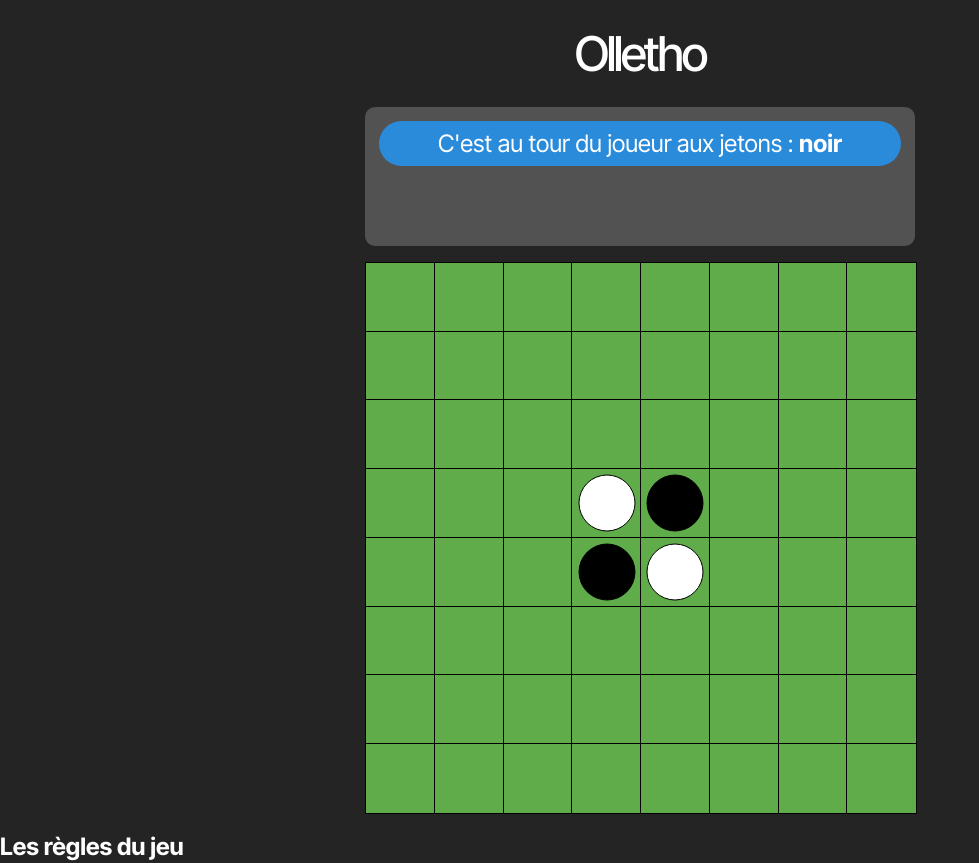
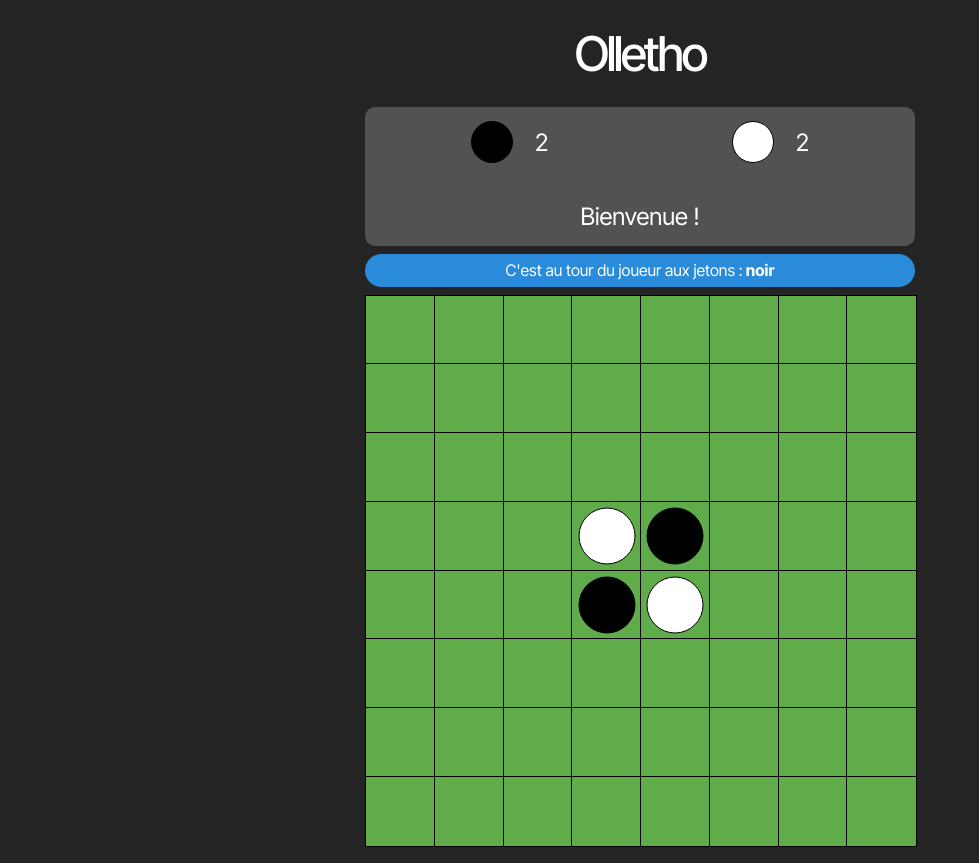
Before and after one commit to MaelleN95/olletho, a React (Vite) app: page / in a window 1280 px wide. Shown: the top 863 px of the page, without its empty margins (0-979 px from the left). Built offline with nearby package versions, Linux system fonts and the light colour scheme.

Commit message:
Update: Update Cell component to handle hover and display potential flipped pieces

```diff
--- a/src/components/Cell.jsx
+++ b/src/components/Cell.jsx
@@ -1,4 +1,12 @@
-function cell({ cellValue, onClick, isLastMove, isFlipped }) {
+function cell({
+  cellValue,
+  onClick,
+  onHover,
+  onLeave,
+  isLastMove,
+  isFlipped,
+  isHoveredFlipped,
+}) {
   // determine the class name for the cell based on its value
   let cellClassName = 'cell';
   if (cellValue === 1) {
@@ -16,7 +24,19 @@ function cell({ cellValue, onClick, isLastMove, isFlipped }) {
   if (isFlipped) {
     cellClassName += ' flipped';
   }
-  return <div className={cellClassName} onClick={onClick}></div>;
+
+  // add the hovered-flipped class if the cell is hovered flipped
+  if (isHoveredFlipped) {
+    cellClassName += ' hovered-flipped';
+  }
+  return (
+    <div
+      className={cellClassName}
+      onClick={onClick}
+      onMouseEnter={onHover}
+      onMouseLeave={onLeave}
+    ></div>
+  );
 }
 
 export default cell;
--- a/src/components/GameBoard.jsx
+++ b/src/components/GameBoard.jsx
@@ -7,6 +7,7 @@ import {
   flipPieces,
   checkEndGame,
   canPlayerMakeMove,
+  countDisks,
 } from '../logic/gameLogic';
 
 function GameBoard() {
@@ -16,9 +17,12 @@ function GameBoard() {
   const [player, setPlayer] = useState(1); // Player 1 is black, player 2 is white
   const [lastMove, setLastMove] = useState(null);
   const [flippedPieces, setFlippedPieces] = useState([]);
+  const [hoverFlippedPieces, setHoverFlippedPieces] = useState([]);
 
-  const [message, setMessage] = useState('');
+  const [message, setMessage] = useState('Bienvenue !');
   const [endGame, setEndGame] = useState(false);
+  const [blackDisks, setBlackDisks] = useState(2);
+  const [whiteDisks, setWhiteDisks] = useState(2);
 
   /**
    * Execute the move for the current player
@@ -69,13 +73,22 @@ function GameBoard() {
    */
   const managePlayerMove = (row, col) => {
     // Reset the message
-    setMessage('');
+    setMessage('...');
     // Try to execute the game logic for the current player
     const { moveExecuted, newBoardState } = executeMove(row, col, player);
 
     // If the move was successful, attempt to switch to the other player
     if (moveExecuted) {
-      const nextPlayer = 3 - player; // Switch to the other player
+      // Switch to the other player
+      const nextPlayer = 3 - player;
+
+      // Update the disk count
+      setBlackDisks(countDisks(newBoardState)[0]);
+      setWhiteDisks(countDisks(newBoardState)[1]);
+
+      // Clear the potential flipped pieces
+      setHoverFlippedPieces([]);
+
       // Check if the game is over
       setEndGame(checkEndGame(newBoardState));
 
@@ -102,6 +115,18 @@ function GameBoard() {
     }
   };
 
+  const highlightPotentialFlips = (row, col) => {
+    const { validMove, flippedPieces } = validMoves(
+      row,
+      col,
+      player,
+      boardState
+    );
+    if (validMove) setHoverFlippedPieces(flippedPieces[0]);
+  };
+
+  const clearPotentialFlips = () => setHoverFlippedPieces([]);
+
   return (
     <>
       <GameStatus
@@ -109,6 +134,8 @@ function GameBoard() {
         endGame={endGame}
         boardState={boardState}
         message={message}
+        blackDisks={blackDisks}
+        whiteDisks={whiteDisks}
       />
       <div id="board">
         {boardState.map((row, rowIndex) =>
@@ -117,6 +144,8 @@ function GameBoard() {
               key={`${rowIndex}-${colIndex}`}
               cellValue={cellValue}
               onClick={() => managePlayerMove(rowIndex, colIndex, player)}
+              onHover={() => highlightPotentialFlips(rowIndex, colIndex)}
+              onLeave={clearPotentialFlips}
               isLastMove={
                 lastMove && lastMove[0] === rowIndex && lastMove[1] === colIndex
               }
@@ -124,6 +153,10 @@ function GameBoard() {
                 ([flippedirectionRow, flippedirectionCol]) =>
                   flippedirectionRow === rowIndex &&
                   flippedirectionCol === colIndex
+              )}
+              isHoveredFlipped={hoverFlippedPieces.some(
+                ([hoverRow, hoverCol]) =>
+                  hoverRow === rowIndex && hoverCol === colIndex
               )}
             />
           ))
--- a/src/components/GameStatus.jsx
+++ b/src/components/GameStatus.jsx
@@ -1,9 +1,8 @@
 import { checkWinner } from '../logic/gameLogic';
 
-function GameStatus({ player, endGame, boardState, message }) {
+function GameStatus({ player, whiteDisks, blackDisks, endGame, message }) {
   if (endGame) {
-    const [winner, numberOfBlackDisk, numberOfWhiteDisk] =
-      checkWinner(boardState);
+    const winner = checkWinner(blackDisks, whiteDisks);
 
     if (winner === 'draw') {
       return (
@@ -11,10 +10,10 @@ function GameStatus({ player, endGame, boardState, message }) {
           <p className="winner">Egalité !</p>
           <div className="disk-count">
             <p>
-              <span className="disk black-disk"></span> {numberOfBlackDisk}
+              <span className="disk black-disk"></span> {blackDisks}
             </p>
             <p>
-              <span className="disk white-disk"></span> {numberOfWhiteDisk}
+              <span className="disk white-disk"></span> {whiteDisks}
             </p>
           </div>
         </div>
@@ -27,10 +26,10 @@ function GameStatus({ player, endGame, boardState, message }) {
           </p>
           <div className="disk-count">
             <p>
-              <span className="disk black-disk"></span> {numberOfBlackDisk}
+              <span className="disk black-disk"></span> {blackDisks}
             </p>
             <p>
-              <span className="disk white-disk"></span> {numberOfWhiteDisk}
+              <span className="disk white-disk"></span> {whiteDisks}
             </p>
           </div>
         </div>
@@ -38,13 +37,23 @@ function GameStatus({ player, endGame, boardState, message }) {
     }
   }
   return (
-    <div className="game-status">
+    <>
+      <div className="game-status">
+        <div className="disk-count">
+          <p>
+            <span className="disk black-disk"></span> {blackDisks}
+          </p>
+          <p>
+            <span className="disk white-disk"></span> {whiteDisks}
+          </p>
+        </div>
+        {message ? <p className="message">{message}</p> : null}
+      </div>
       <p className="player-turn-info">
-        C&apos;est au tour du joueur aux jetons :{' '}
-        <strong>{player === 1 ? 'noir' : 'blanc'}</strong>
+        C&apos;est au tour du joueur aux jetons :
+        <strong> {player === 1 ? 'noir' : 'blanc'}</strong>
       </p>
-      {message ? <p className="message">{message}</p> : null}
-    </div>
+    </>
   );
 }
 
--- a/src/logic/gameLogic.js
+++ b/src/logic/gameLogic.js
@@ -12,6 +12,28 @@ export const initializeBoard = () => {
   newBoardState[4][4] = 2;
 
   return newBoardState;
+};
+
+/**
+ *  Count the number of black and white disks on the board
+ * @param {Array<Array<number>>} boardState
+ * @returns  {Array<number>} An array containing the number of black and white disks
+ */
+export const countDisks = (boardState) => {
+  let blackDisks = 0;
+  let whiteDisks = 0;
+
+  for (let row = 0; row < 8; row++) {
+    for (let col = 0; col < 8; col++) {
+      if (boardState[row][col] === 1) {
+        blackDisks++;
+      } else if (boardState[row][col] === 2) {
+        whiteDisks++;
+      }
+    }
+  }
+
+  return [blackDisks, whiteDisks];
 };
 
 /**
@@ -53,26 +75,13 @@ export const canPlayerMakeMove = (player, boardState) => {
  * @param {Array<Array<number>>} boardState The current state of the board
  * @returns {Array} An array containing the winner and the number of black and white pieces
  */
-export const checkWinner = (boardState) => {
-  let blackPieces = 0;
-  let whitePieces = 0;
-
-  for (let row = 0; row < 8; row++) {
-    for (let col = 0; col < 8; col++) {
-      if (boardState[row][col] === 1) {
-        blackPieces++;
-      } else if (boardState[row][col] === 2) {
-        whitePieces++;
-      }
-    }
-  }
-
-  if (blackPieces > whitePieces) {
-    return ['noir', blackPieces, whitePieces];
-  } else if (whitePieces > blackPieces) {
-    return ['blanc', blackPieces, whitePieces];
+export const checkWinner = (blackDisks, whiteDisks) => {
+  if (blackDisks > whiteDisks) {
+    return 'noir';
+  } else if (whiteDisks > blackDisks) {
+    return 'blanc';
   } else {
-    return ['égalité', blackPieces, whitePieces];
+    return 'draw';
   }
 };
 
--- a/src/styles/cell.css
+++ b/src/styles/cell.css
@@ -8,6 +8,18 @@
   border: 1px solid #000;
   cursor: pointer;
   background-color: var(--green-board);
+}
+
+.cell::after {
+  content: '';
+  position: absolute;
+  top: 50%;
+  left: 50%;
+  transform: translate(-50%, -50%);
+  width: 0;
+  height: 0;
+  border-radius: 50%;
+  transition: all 0.18s;
 }
 
 .cell:hover {
@@ -67,3 +79,16 @@
   border-radius: 50%;
   background-color: var(--flipped-disk);
 }
+
+.hovered-flipped::after {
+  content: '';
+  position: absolute;
+  top: 50%;
+  left: 50%;
+  transform: translate(-50%, -50%);
+  width: 40%;
+  height: 40%;
+  border-radius: 50%;
+  background-color: var(--blue);
+  opacity: 0.75;
+}
--- a/src/styles/gameStatus.css
+++ b/src/styles/gameStatus.css
@@ -4,7 +4,7 @@
   justify-content: space-between;
 
   padding: 0.9rem;
-  margin: 1rem 0;
+  margin: 0.5rem 0;
   height: 110px;
   background-color: #525252;
   border-radius: 10px;
@@ -17,9 +17,10 @@
 .player-turn-info {
   text-align: center;
   border-radius: 50px;
-  padding: 0.5rem;
+  padding: 0.4rem;
   background-color: var(--blue);
-  font-size: 1.5rem;
+  font-size: 1rem;
+  margin: 0.5rem 0;
 }
 
 .message {
@@ -45,7 +46,9 @@
   display: flex;
   justify-content: space-around;
   align-items: center;
+  text-align: start;
   font-size: 1.5rem;
+  width: 90px;
 }
 
 .disk {
--- a/src/styles/index.css
+++ b/src/styles/index.css
@@ -1,8 +1,8 @@
 @import url('https://fonts.googleapis.com/css2?family=Inter+Tight:ital,wght@0,100..900;1,100..900&display=swap');
 
-@import '../styles/cell.css';
-@import '../styles/gameStatus.css';
-@import '../styles/gameboard.css';
+@import './cell.css';
+@import './gameStatus.css';
+@import './gameboard.css';
 
 :root {
   --green-board: #61ac4a;
```
